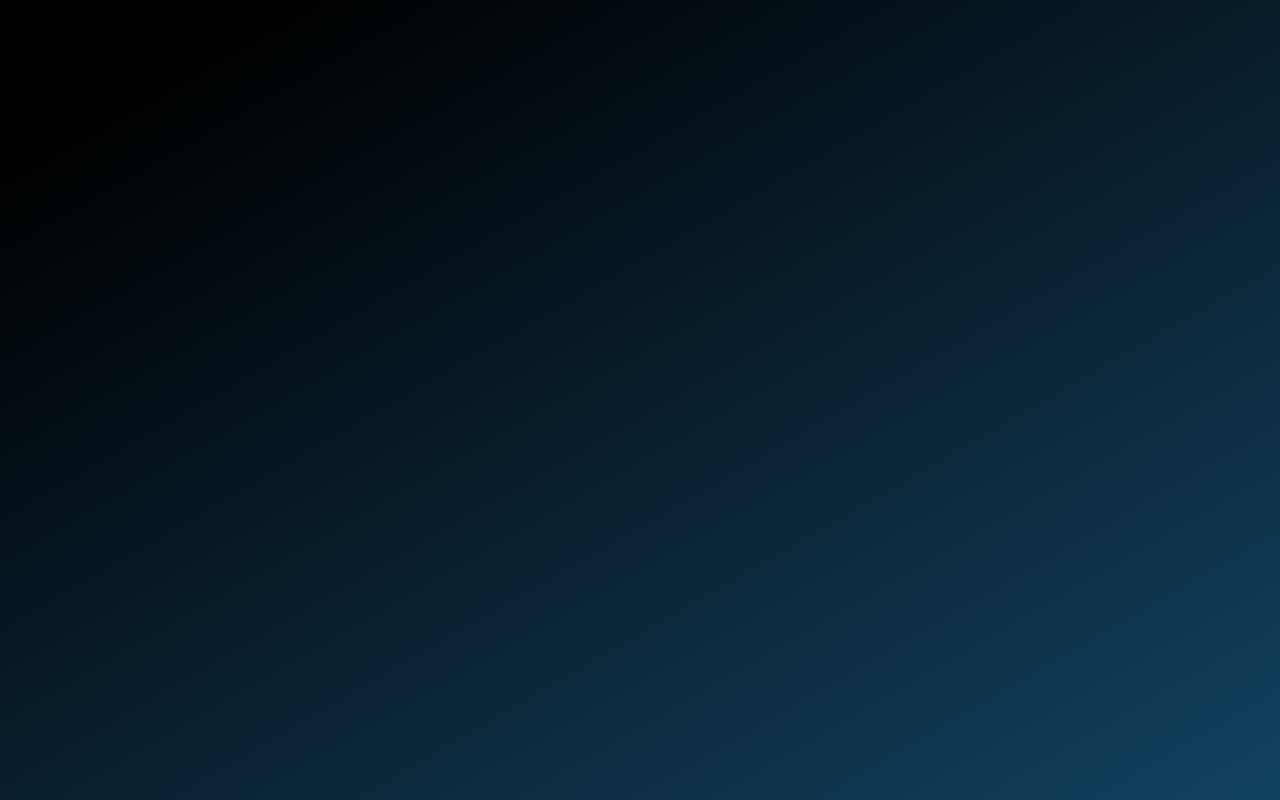
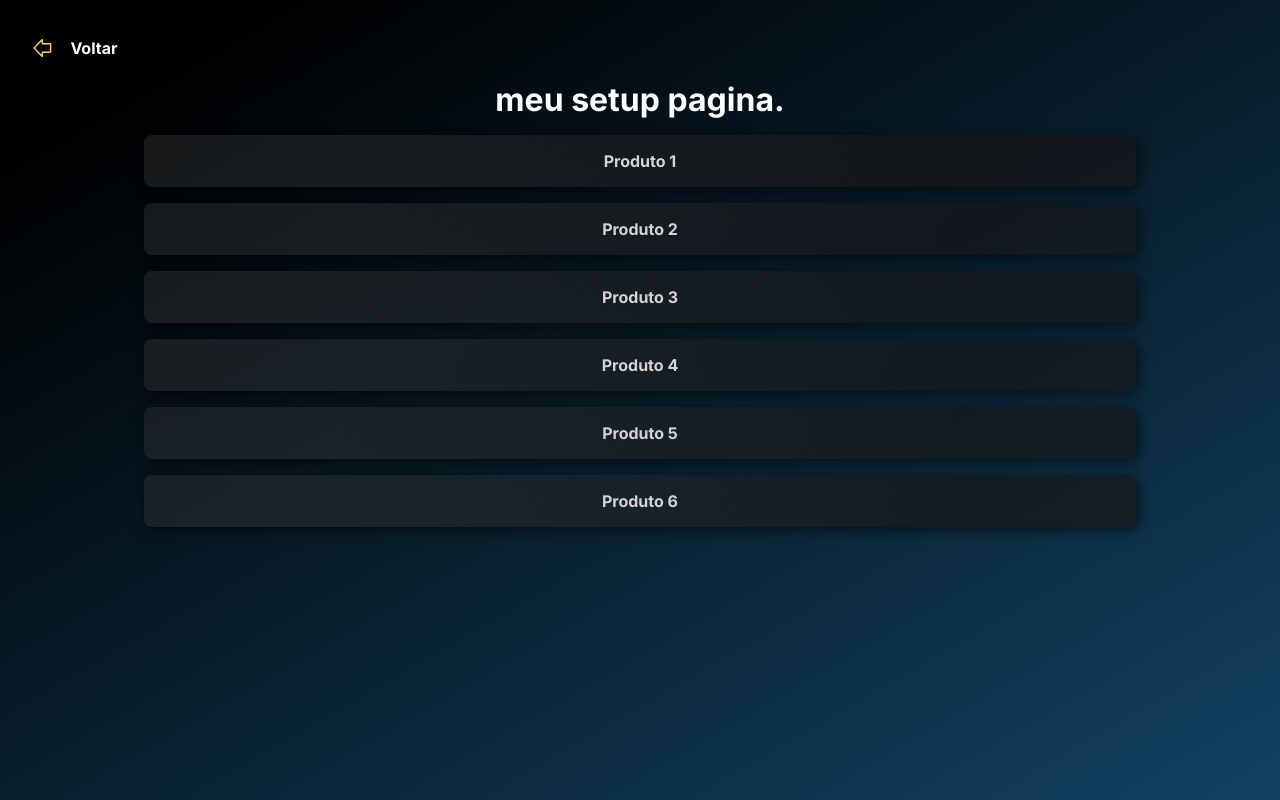
Before and after one commit to yureribeiro/MyLinks.next, a Next.js app: page /desksetup in a window 1280 px wide. Built offline with nearby package versions, Linux system fonts and the light colour scheme.

Commit message:
add pagina desksetup, estilo e navegaçao

```diff
--- /dev/null
+++ b/app/desksetup/desksetup.module.css
@@ -0,0 +1,58 @@
+.container {
+    height: 100%;
+    display: flex;
+    flex-direction: column;
+    justify-content: center;
+    align-items: center;
+    padding: 2rem 0 1rem 0;
+}
+
+.backContent{
+    width: 100%;
+    display: flex;
+    justify-content: flex-start;
+    padding-left: 2rem;
+    margin-bottom: 1rem;
+}
+.back {
+    color: #fff;
+    text-decoration: none;
+    font-weight: bold;
+    position: relative;
+    display: flex;
+    align-items: center;
+    gap: 1rem;
+}
+.imageArrowLeft {
+    width: 1.4rem;
+}
+
+.title {
+    color: #ffff;
+}
+
+.navLinks {
+    width: 80%;
+    display: flex;
+    flex-direction: column;
+    align-items: center;
+    gap: 1rem;
+    padding: 1rem;
+}
+
+.link {
+    text-decoration: none;
+    text-align: center;
+    font-weight: bold;
+    color: #d3d3d3;
+    width: 100%;
+    background: linear-gradient(124deg,#30303175 20%, #171414a1 80%);
+    box-shadow: .2rem .2rem .8rem  #00000097;
+    border-radius: .5rem;
+    cursor: pointer;
+    padding: 1rem;
+    transition: .4s;
+  } .link:hover {
+    box-shadow: .2rem .2rem .8rem #000000b6;
+    background: linear-gradient(124deg,#30303186 20%, #171414b9 80%);
+  }
--- a/app/desksetup/page.jsx
+++ b/app/desksetup/page.jsx
@@ -1,7 +1,64 @@
+import Link from "next/link"
+import Image from "next/image"
+import styles from "./desksetup.module.css"
+import ArrowLeft from "../../public/arrow-fat-left.svg"
+
 export default function DeskSetup() {
     return (
-        <div>
-            <h1>meu setup pagina.</h1>
+        <div className={styles.container}>
+            <div className={styles.backContent}>
+                  <Link
+                    href={'/'}
+                    className={styles.back}
+                    >
+                    <Image
+                    src={ArrowLeft}
+                    className={styles.imageArrowLeft}
+                    alt="seta de voltar"
+                    />
+                    Voltar
+                  </Link>
+            </div>
+
+          <h1 className={styles.title}>meu setup pagina.</h1>
+            <nav className={styles.navLinks}>
+                <Link
+                  href={'#'}
+                  className={styles.link}
+                  >
+                    Produto 1
+                </Link>
+                <Link
+                  href={'#'}
+                  className={styles.link}
+                  >
+                    Produto 2
+                </Link>
+                <Link
+                  href={'#'}
+                  className={styles.link}
+                  >
+                    Produto 3
+                </Link>
+                <Link
+                  href={'#'}
+                  className={styles.link}
+                  >
+                    Produto 4
+                </Link>
+                <Link
+                  href={'#'}
+                  className={styles.link}
+                  >
+                    Produto 5
+                </Link>
+                <Link
+                  href={'#'}
+                  className={styles.link}
+                  >
+                    Produto 6
+                </Link>
+            </nav>
         </div>
     )
 }
--- a/app/home.module.css
+++ b/app/home.module.css
@@ -192,9 +192,9 @@
   }
 }
 
-@media (max-width: 720px) {
+@media (max-width: 800px) {
   .container {
-    padding: 1rem 0;
+    padding: 2rem 0 1rem 0;
   }
   .descriptionName {
     margin: 1.5rem 0 1rem 0;
```
